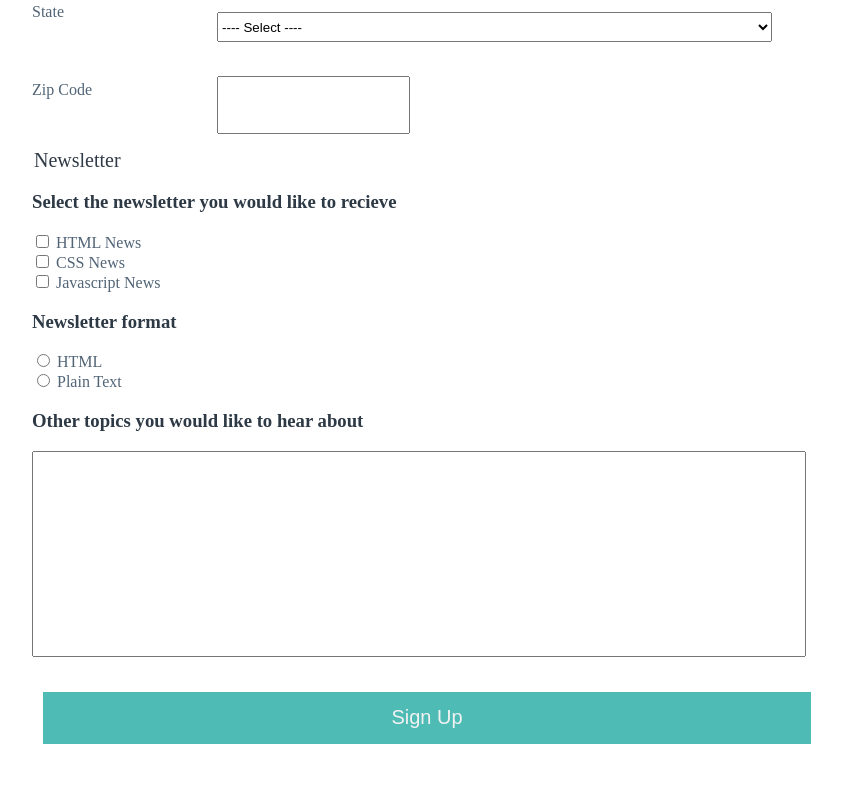
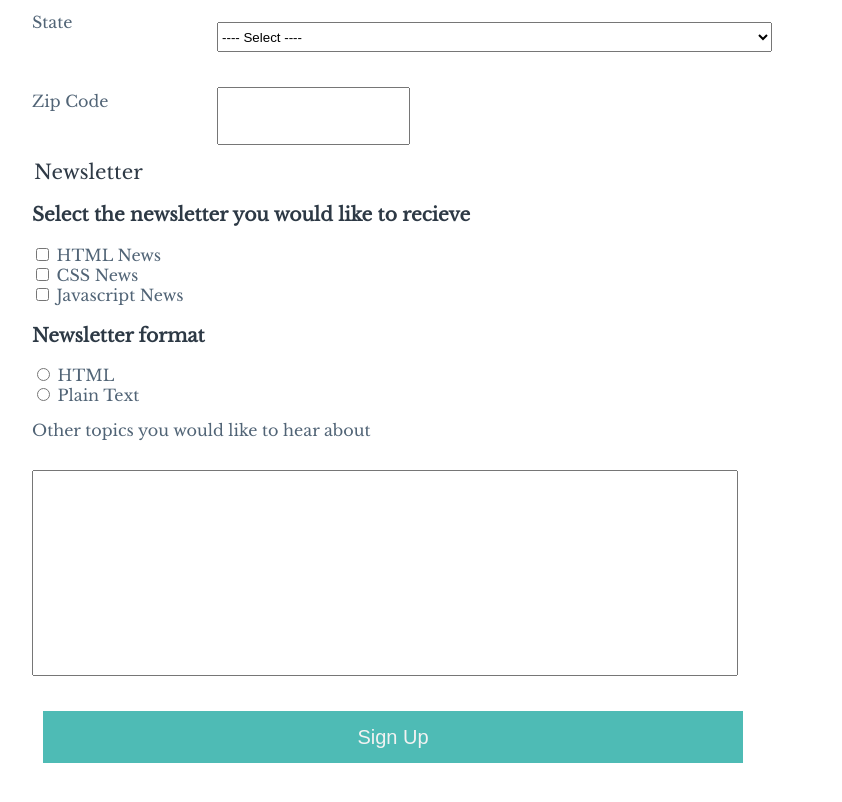
Before and after one commit to robmit0424/Online-Registration-Form-Template, a plain HTML site: page index.html in a window 1280 px wide. Shown: the part 636-1438 px from the top of the page, without its empty margins (238-1080 px from the left). Drawn offline with nearby package versions, Linux system fonts and the light colour scheme.

Commit message:
fixed responsiveness and added highlights to input fields

```diff
--- a/css/styles.css
+++ b/css/styles.css
@@ -6,6 +6,14 @@
     Label Color: #516476
     Button Color: #4ebbb5
 */
+html{
+  font-family: 'Libre Baskerville';
+  font-style: normal;
+  font-weight: 400;
+  font-display: swap;
+  src: url(https://fonts.gstatic.com/s/librebaskerville/v14/kmKnZrc3Hgbbcjq75U4uslyuy4kn0qNXaxMaC82U-ro.woff2) format('woff2');
+  unicode-range: U+0100-024F, U+0259, U+1E00-1EFF, U+2020, U+20A0-20AB, U+20AD-20CF, U+2113, U+2C60-2C7F, U+A720-A7FF;
+}
 body{
     display:flex;
     flex-direction:column;
@@ -87,7 +95,7 @@ main{
     align-self:center;
 }
 #state{
-    width: 130px;
+    width: 268px;
     height: 30px;
 }
 label:first-of-type{
@@ -110,14 +118,18 @@ legend{
     color:#2f3a46;
     text-align: left;
 }
-input:focus {
+input[type="number"]:focus, input[type="text"]:focus, input[type="email"]:focus, input[type="tel"]:focus,
+ textarea:focus,select:focus {
     outline: #274260 2px solid;
     border-radius: 5px;
   }
   @media (min-width:768px) {
 
-    main, button, textarea {
+    main {
       width: 768px;
+    }
+    textarea, button{
+        width:700px;
     }
 
     fieldset#first {
--- a/index.html
+++ b/index.html
@@ -4,8 +4,6 @@
     <meta charset="UTF-8">
     <meta http-equiv="X-UA-Compatible" content="IE=edge">
     <meta name="viewport" content="width=device-width, initial-scale=1.0">
-    <link rel="preconnect" href="https://fonts.googleapis.com">
-    <link rel="preconnect" href="https://fonts.gstatic.com" crossorigin>
     <link href="https://fonts.googleapis.com/css2?family=Libre+Baskerville&display=swap" rel="stylesheet">
     <link rel="stylesheet" href="css/styles.css">
     <title>Form Template</title>
@@ -117,7 +115,7 @@
                         <input type="radio" id="plain" name="nltype" value="form_plain">
                         <label for="plain">Plain Text</label>
                     </div>
-                <h3>Other topics you would like to hear about</h3>
+                <label for="comment">Other topics you would like to hear about</label>
                 <textarea id="comment" name="user_comment"></textarea>
             </fieldset>
             <button type="submit">Sign Up</button>
```
